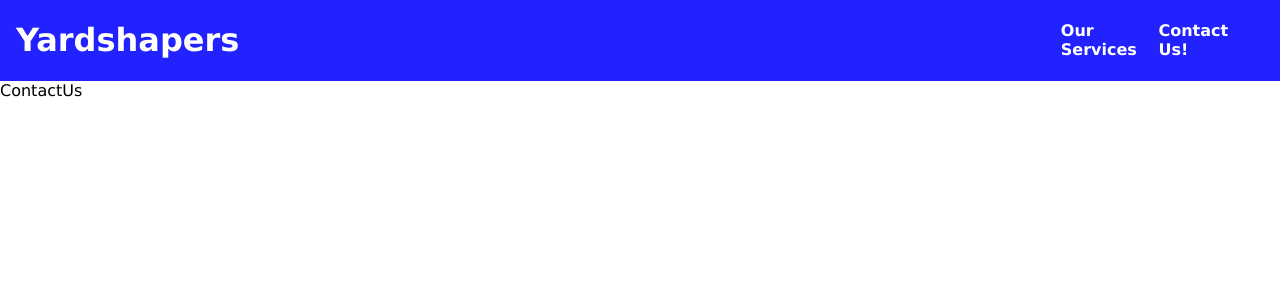
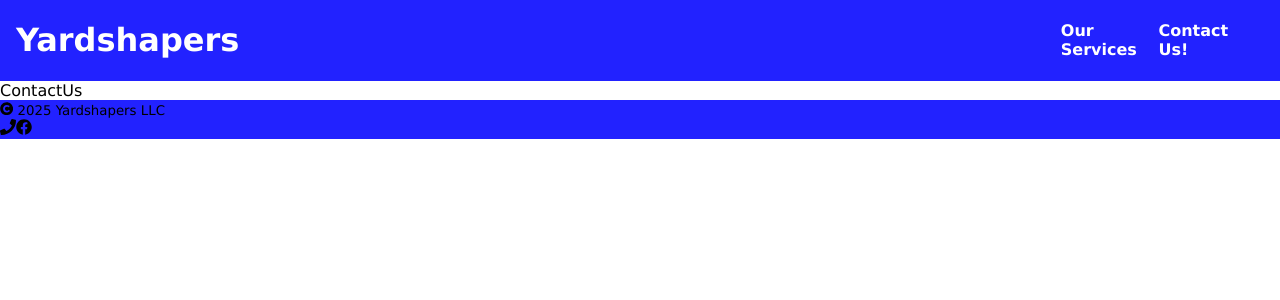
Before and after one commit to WaxyLT-102519/yardshapers-frontend, a React (Create React App) app: page /contact-us in a window 1280 px wide. Shown: the top 300 px of the page. Built offline with nearby package versions, Linux system fonts and the light colour scheme.

Commit message:
added a footer and a basic theme package

```diff
--- a/package.json
+++ b/package.json
@@ -9,6 +9,7 @@
     "@testing-library/user-event": "^13.5.0",
     "react": "^19.1.0",
     "react-dom": "^19.1.0",
+    "react-icons": "^5.5.0",
     "react-router-dom": "^7.6.0",
     "react-scripts": "5.0.1",
     "styled-components": "^6.1.18",
--- a/public/index.firebase.html
+++ b/public/index.firebase.html
@@ -46,6 +46,7 @@
       <a target="_blank" href="https://firebase.google.com/docs/hosting/">Open Hosting Documentation</a>
     </div>
     <p id="load">Firebase SDK Loading&hellip;</p>
+    <div id="root"></div>
 
     <script>
       document.addEventListener('DOMContentLoaded', function() {
--- a/src/App.js
+++ b/src/App.js
@@ -1,20 +1,31 @@
 import { BrowserRouter, Routes, Route } from 'react-router-dom'
+import { ThemeProvider } from 'styled-components';
 
 import Home from './Home/Home'
 import Header from './Header/Header';
 import Services from './Services/Services';
 import ContactUs from './Contact-Us/ContactUs';
+import Footer from './Footer/Footer';
+
+const theme = {
+  primary: '#22f',
+  muted: '#11e'
+}
 
 function App() {
   return (
     <BrowserRouter>
-      <Header />
+      <ThemeProvider theme={theme}>
+        <Header />
       <Routes>
         <Route path='/' element={<Home />} />
         <Route path='/services' element={<Services />} />
         <Route path='/contact-us' element={<ContactUs />} />
       </Routes>
+      <Footer />
+      </ThemeProvider>
     </BrowserRouter>
+
   );
 }
 
--- /dev/null
+++ b/src/Footer/Footer.jsx
@@ -0,0 +1,20 @@
+import { useNavigate } from 'react-router-dom'
+import { FaFacebook, FaCopyright, FaPhone } from 'react-icons/fa'
+import styled from 'styled-components'
+
+const Container = styled.div`
+  background-color: ${props => props.theme.primary};
+`
+
+const Footer = () => {
+  const nav = useNavigate();
+
+  return (
+    <Container>
+      <small><FaCopyright /> 2025 Yardshapers LLC</small>
+      <div><FaPhone /><FaFacebook /></div>
+    </Container>
+  )
+}
+
+export default Footer
```
Also changed, not shown: 1 other file (tests, documents, lock files or other folders).
